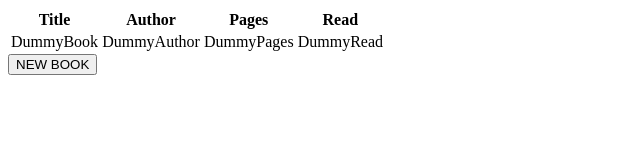
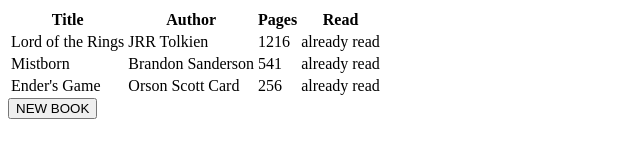
Before and after one commit to KrolPolski/Odin-JS-Exercises, a plain HTML site: page index.html in a window 1280 px wide. Shown: the whole page, without its empty margins (0-640 px from the left). Drawn offline with Linux system fonts and the light colour scheme.

Commit message:
three books added with function

```diff
--- a/index.html
+++ b/index.html
@@ -7,9 +7,9 @@
 	<body>
 		<!-- <script src="object_constructor.js"></script>-->
 		<table id="bookTable"><th>Title</th><th>Author</th><th>Pages</th><th>Read</th>
-			<tr>
+			<!--<tr>
 				<td>DummyBook</td><td>DummyAuthor</td><td>DummyPages</td><td>DummyRead</td>
-			</tr>
+			</tr>-->
 		</table>
 		<button id="newBookBtn">NEW BOOK</button>
 	<form id="newBookForm">
@@ -17,6 +17,7 @@
 		<label>Author</label><input><br>
 		<label>Pages</label><input><br>
 		<Label>Read</Label><input type="radio" name="read">True<input type="radio" name="read">False<br>
+		<button id="submitBook">Submit Book</button>
 	</form>
 	<script src="script.js"></script>
 	</body>
--- a/script.js
+++ b/script.js
@@ -15,6 +15,16 @@ function Book(title, author, pages, read) {
 function addBookToLibrary(title, author, pages, read) {
 	book = new Book(title, author, pages, read);
 	myLibrary.push(book);
+	let row = bookTable.insertRow(-1);
+	let c1 = row.insertCell(0);
+	let c2 = row.insertCell(1);
+	let c3 = row.insertCell(2);
+	let c4 = row.insertCell(3);
+
+	c1.innerText = myLibrary[myLibrary.length - 1].title;
+	c2.innerText = myLibrary[myLibrary.length - 1].author;
+	c3.innerText = myLibrary[myLibrary.length - 1].pages;
+	c4.innerText = myLibrary[myLibrary.length - 1].read;
 }
 let bookTable = document.querySelector("#bookTable");
 let newBookBtn = document.querySelector("#newBookBtn");
@@ -23,14 +33,6 @@ newBookBtn.addEventListener('click', () => {
 	newBookForm.style.display = 'block';
 });
 
-addBookToLibrary("Lord of the Rings", "JRR Tolkien", 156, true);
-/*bookTable = data.map(myLibrary => {
-	return (
-		<tr>
-			<td>${myLibrary.title}</td>
-			<td>${myLibrary.author}</td>
-			<td>${myLibrary.pages}</td>
-			<td>${myLibrary.read}</td>
-		</tr>
-	)
-});*/
+addBookToLibrary("Lord of the Rings", "JRR Tolkien", 1216, true);
+addBookToLibrary("Mistborn", "Brandon Sanderson", 541, true);
+addBookToLibrary("Ender's Game", "Orson Scott Card", 256, true);
```
